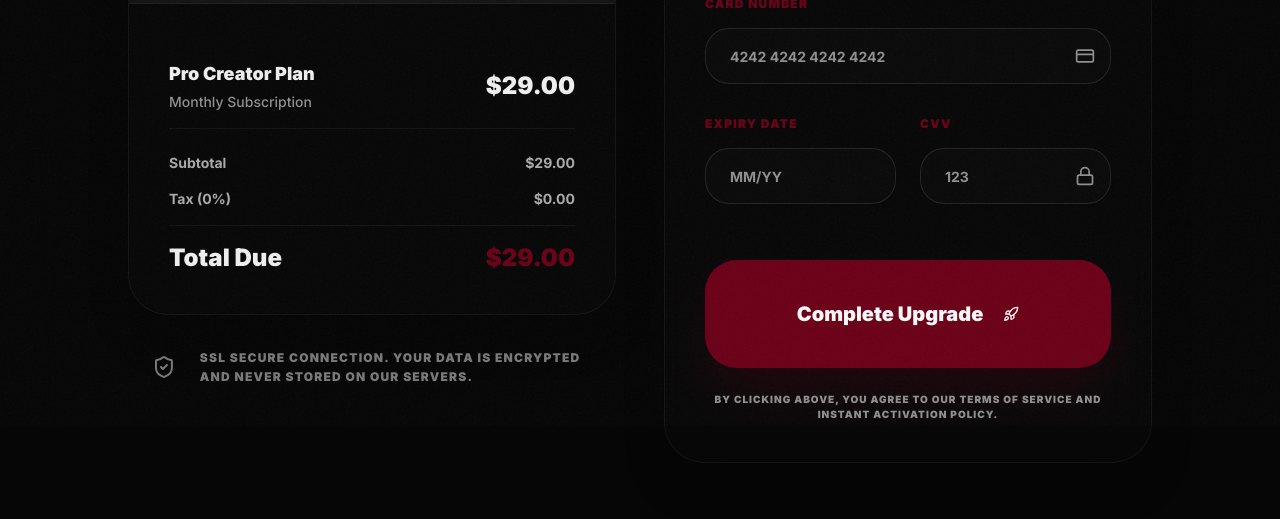
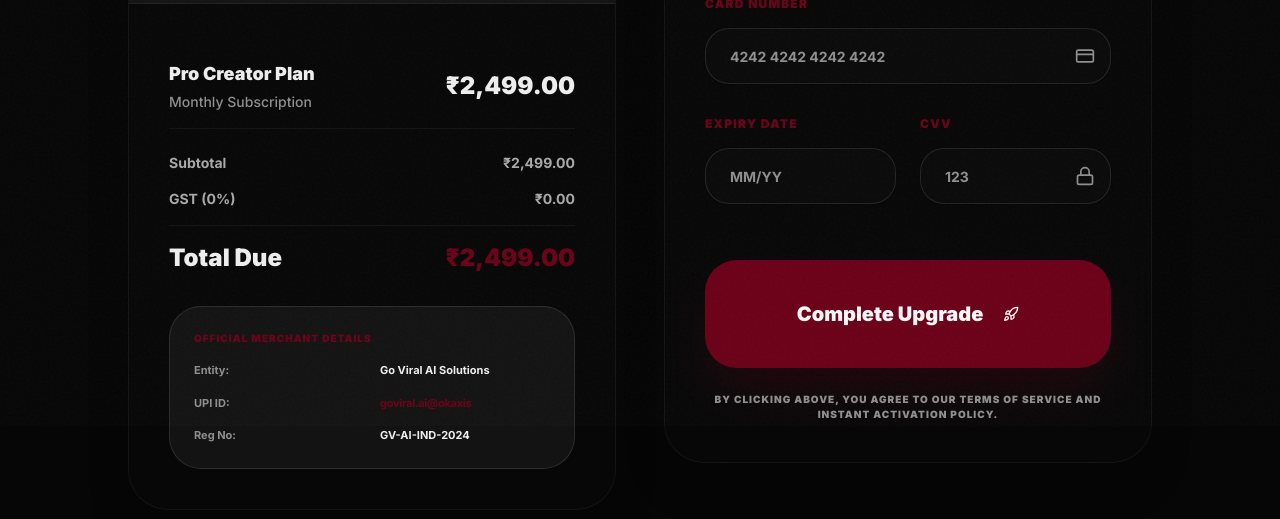
Before and after one commit to Kingtheblaze/Challenge, a Next.js app: page /checkout in a window 1280 px wide. Shown: the part 374-893 px from the top of the page. Built offline with nearby package versions, Linux system fonts and the light colour scheme; no server answers; a web font is replaced by a local one.

Commit message:
Elite Polish: Converted currency to INR and added official Merchant UPI details to checkout

```diff
--- a/app/checkout/page.tsx
+++ b/app/checkout/page.tsx
@@ -69,20 +69,33 @@
                     <p className="text-lg font-black">Pro Creator Plan</p>
                     <p className="text-sm text-muted-foreground font-medium">Monthly Subscription</p>
                   </div>
-                  <p className="text-2xl font-black">$29.00</p>
+                  <p className="text-2xl font-black">₹2,499.00</p>
                 </div>
                 <div className="space-y-4">
                   <div className="flex justify-between text-sm font-bold opacity-70">
                     <span>Subtotal</span>
-                    <span>$29.00</span>
+                    <span>₹2,499.00</span>
                   </div>
                   <div className="flex justify-between text-sm font-bold opacity-70">
-                    <span>Tax (0%)</span>
-                    <span>$0.00</span>
+                    <span>GST (0%)</span>
+                    <span>₹0.00</span>
                   </div>
                   <div className="flex justify-between text-2xl font-black pt-4 border-t border-white/5">
                     <span>Total Due</span>
-                    <span className="text-primary">$29.00</span>
+                    <span className="text-primary">₹2,499.00</span>
+                  </div>
+                </div>
+
+                {/* Business Details */}
+                <div className="mt-8 p-6 rounded-2xl bg-white/5 border border-white/10 space-y-4">
+                  <p className="text-[10px] font-black uppercase tracking-widest text-primary">Official Merchant Details</p>
+                  <div className="grid grid-cols-2 gap-4 text-[11px] font-bold">
+                    <div className="text-muted-foreground">Entity:</div>
+                    <div>Go Viral AI Solutions</div>
+                    <div className="text-muted-foreground">UPI ID:</div>
+                    <div className="text-primary tracking-tight">goviral.ai@okaxis</div>
+                    <div className="text-muted-foreground">Reg No:</div>
+                    <div>GV-AI-IND-2024</div>
                   </div>
                 </div>
               </CardContent>
--- a/app/upgrade/page.tsx
+++ b/app/upgrade/page.tsx
@@ -170,7 +170,7 @@
                     <CardDescription className="text-base font-medium">Perfect for testing the waters.</CardDescription>
                   </div>
                   <div className="flex items-baseline gap-1">
-                    <span className="text-6xl font-black">$0</span>
+                    <span className="text-6xl font-black">₹0</span>
                     <span className="text-xl text-muted-foreground font-bold">/mo</span>
                   </div>
                 </CardHeader>
@@ -209,7 +209,7 @@
                     <CardDescription className="text-base font-medium">Everything you need to dominate.</CardDescription>
                   </div>
                   <div className="flex items-baseline gap-1">
-                    <span className="text-6xl font-black">$29</span>
+                    <span className="text-6xl font-black">₹2,499</span>
                     <span className="text-xl text-muted-foreground font-bold">/mo</span>
                   </div>
                 </CardHeader>
@@ -250,7 +250,7 @@
                     <CardDescription className="text-base font-medium">Scale your empire.</CardDescription>
                   </div>
                   <div className="flex items-baseline gap-1">
-                    <span className="text-6xl font-black">$99</span>
+                    <span className="text-6xl font-black">₹8,999</span>
                     <span className="text-xl text-muted-foreground font-bold">/mo</span>
                   </div>
                 </CardHeader>
```
